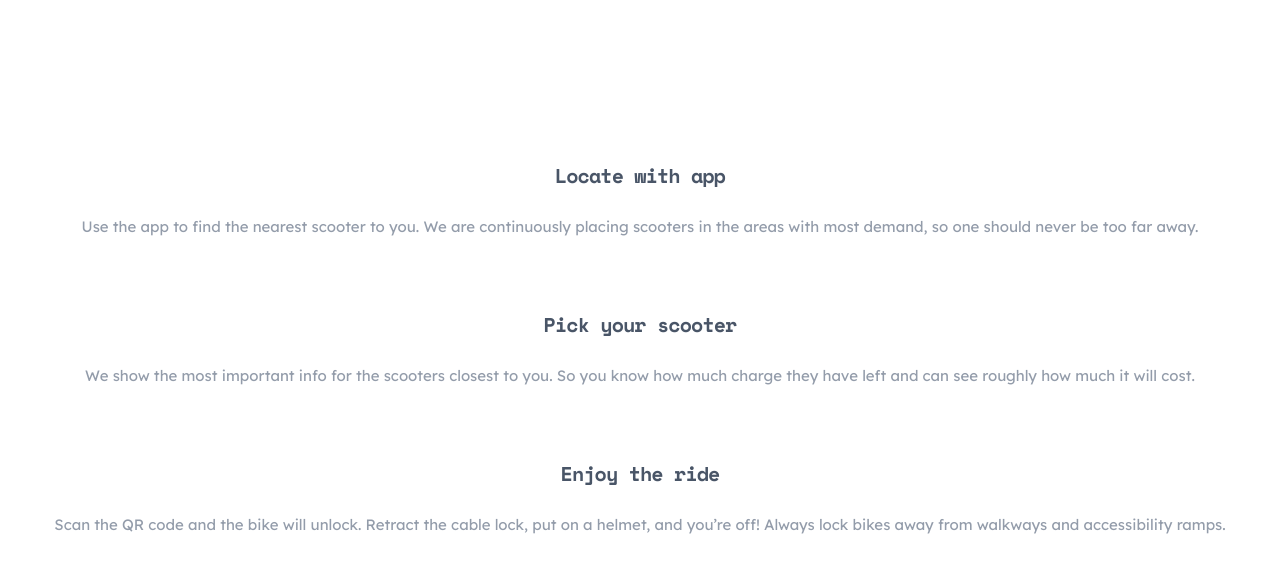
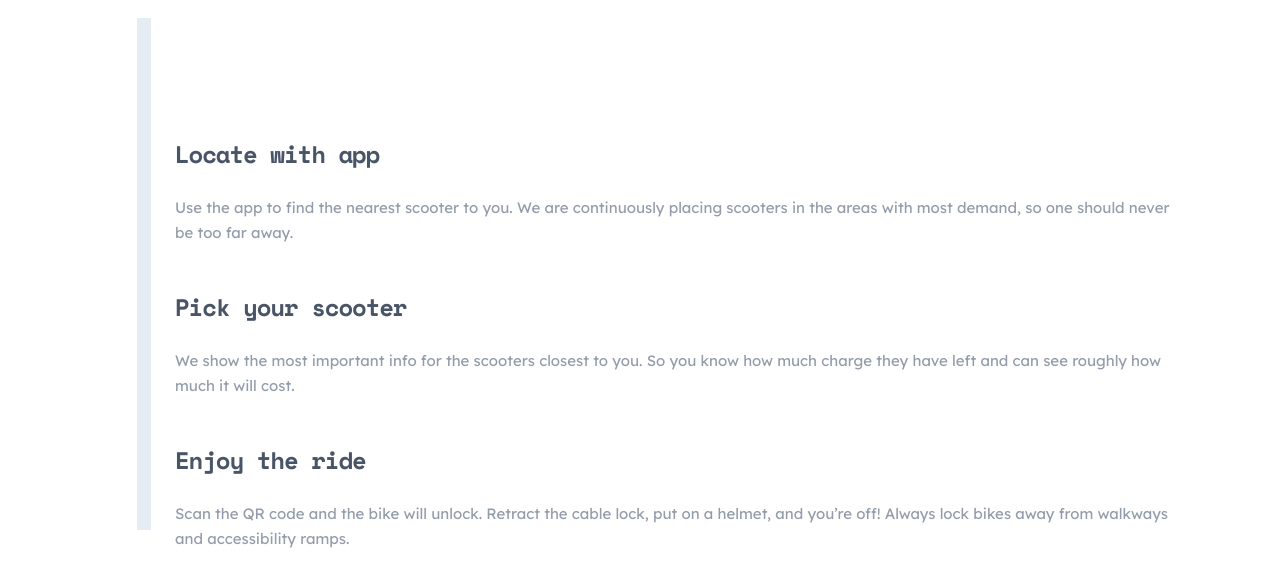
Before and after one commit to longani974/scooter-sharing-challenge, a Gatsby site: page / in a window 1280 px wide. Shown: the part 78-664 px from the top of the page. Built offline with nearby package versions, Linux system fonts and the light colour scheme; Gatsby itself is replaced by a stand-in of ours.

Commit message:
add: tablet infos

```diff
--- a/src/components/infosBox/info/info.module.css
+++ b/src/components/infosBox/info/info.module.css
@@ -17,3 +17,22 @@
 .info p {
   color: var(--Dim-Grey);
 }
+
+@media screen and (min-width: 768px) {
+  .info {
+    display: flex;
+    text-align: left;
+    gap: 79px;
+  }
+
+  .info img {
+    width: 96px;
+  }
+
+  .info h2 {
+    font-size: 24px;
+    line-height: 28px;
+    letter-spacing: -1.07143px;
+    margin: 0px 0 27px;
+  }
+}
--- a/src/components/infosBox/infosBox.js
+++ b/src/components/infosBox/infosBox.js
@@ -15,7 +15,12 @@ const InfosBox = () => {
       />
     )
   }
-  return <div className={styles.infoBox}>{infos.map(info => info)}</div>
+  return (
+    <div className={styles.infoBox}>
+      <div className={styles.line}></div>
+      {infos.map(info => info)}
+    </div>
+  )
 }
 
 export default InfosBox
--- a/src/components/infosBox/infosBox.module.css
+++ b/src/components/infosBox/infosBox.module.css
@@ -6,3 +6,24 @@
   flex-direction: column;
   gap: 48px;
 }
+
+.line {
+  display: none;
+}
+
+@media screen and (min-width: 768px) {
+  .infoBox {
+    position: relative;
+    margin-top: 122px;
+  }
+
+  .line {
+    position: absolute;
+    display: block;
+    border: 7.5px solid var(--Light-Grey);
+    height: 512px;
+    top: -122px;
+    left: calc(var(--paddingLeftRigth) + 41px);
+    z-index: -1;
+  }
+}
--- a/src/components/layout/layout.css
+++ b/src/components/layout/layout.css
@@ -76,6 +76,7 @@ p {
   :root {
     --NavHeight: 96px;
     --SideGap: 40px;
+    --paddingLeftRigth: 96px;
   }
 
   .burger,
```
